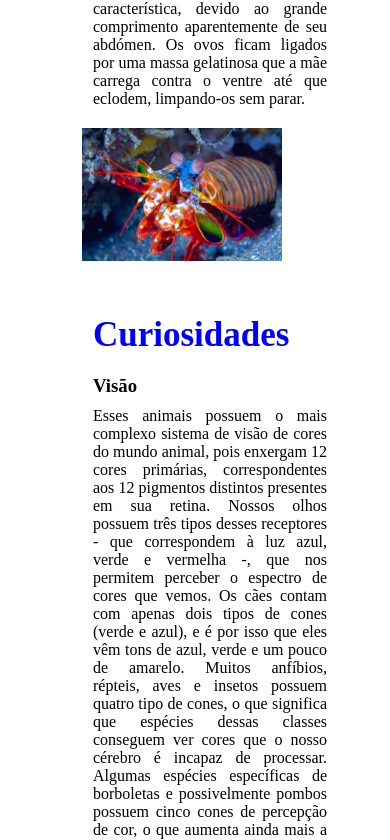
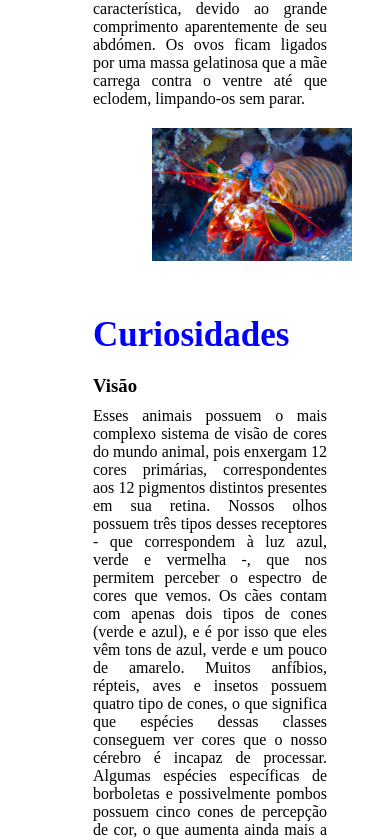
Before and after one commit to dedojs/stomatopoda, a plain HTML site: page index.html in a window 390 px wide. Shown: the part 1061-1901 px from the top of the page. Drawn offline with Linux system fonts and the light colour scheme.

Commit message:
centralizando elementos

```diff
--- a/style.css
+++ b/style.css
@@ -328,7 +328,7 @@ footer ul li{
     .desc_foto img{
         width: 200px;
         display: inline-block;
-        margin-left: -70px;
+        margin-left: 0px;
 
     }
 
```
